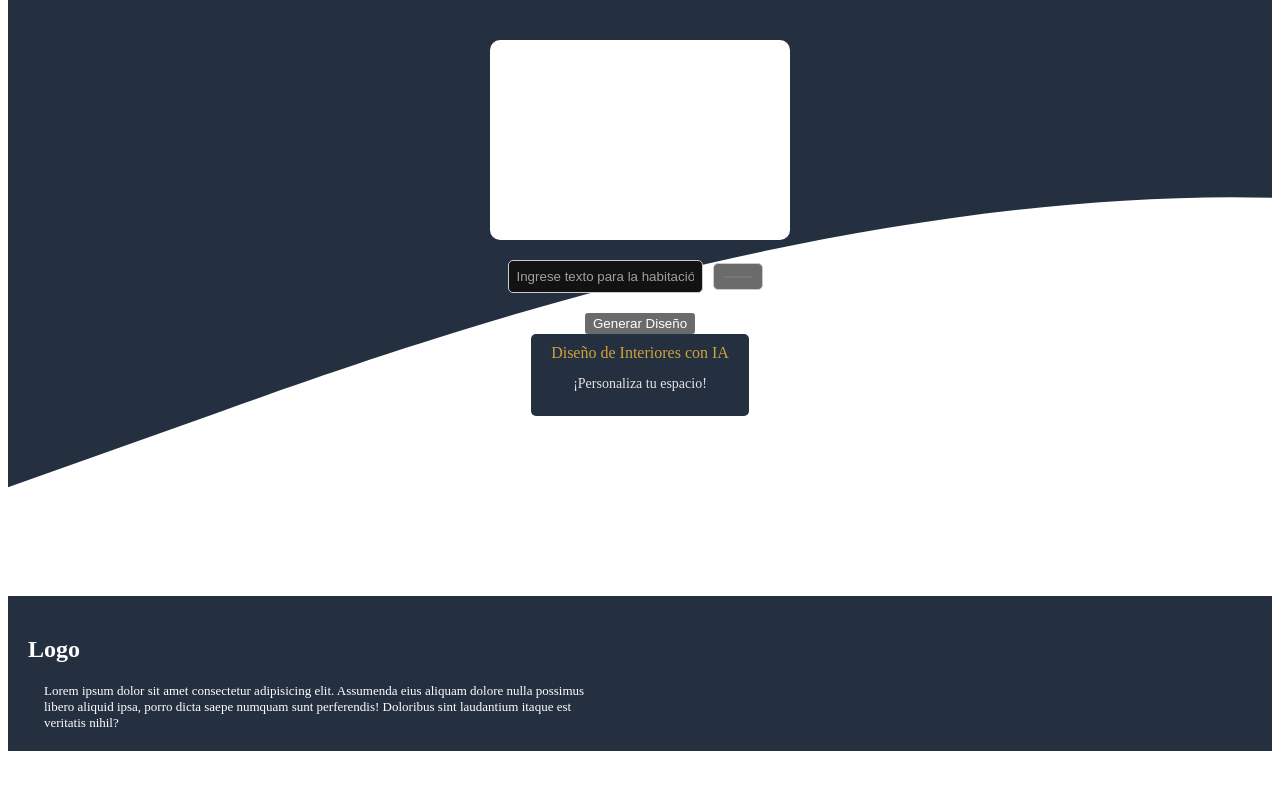
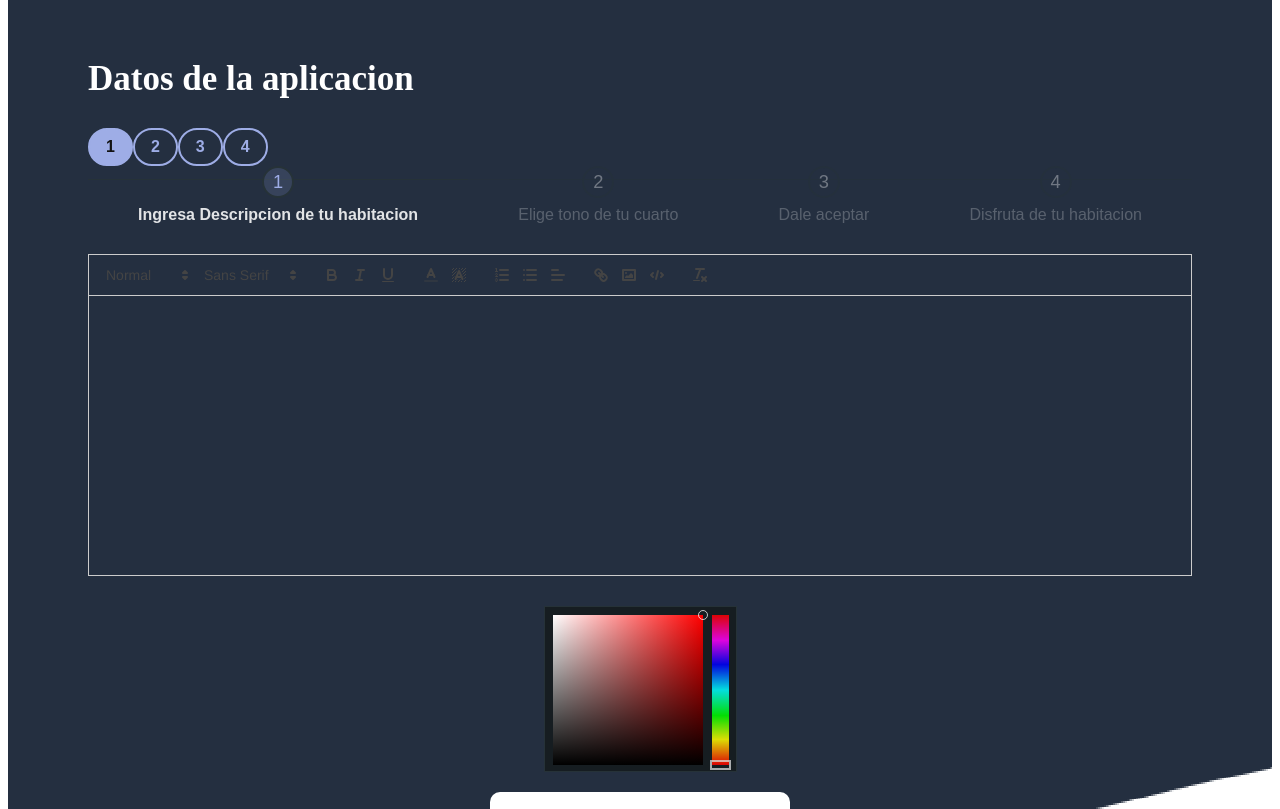
Before and after one commit to binmex/front_Inteligence, a React (Create React App) app: page / in a window 1280 px wide. Shown: the part 500-1309 px from the top of the page. Before the commit the page ends 1259 px from the top, so only its background shows below. Built offline with nearby package versions, Linux system fonts and the light colour scheme; a web font is replaced by a local one.

Commit message:
modificado front
modificar front

```diff
--- a/package.json
+++ b/package.json
@@ -8,6 +8,7 @@
     "@testing-library/user-event": "^13.5.0",
     "primeicons": "^6.0.1",
     "primereact": "^10.3.3",
+    "quill": "^1.3.7",
     "react": "^18.2.0",
     "react-dom": "^18.2.0",
     "react-scripts": "5.0.1",
--- a/src/App.jsx
+++ b/src/App.jsx
@@ -2,6 +2,7 @@ import React from "react";
 import { NavPrime } from "./Components/NavPrime";
 import { BannerPrime } from "./Components/BannerPrime";
 import { FooterPrime } from "./Components/FooterPrime";
+import { Centro } from "./Components/Centro";
 import InteriorDesignComponent from "./Components/InteriorDesignComponent";
 
 function App() {
@@ -10,6 +11,7 @@ function App() {
       <div className="div-con-fondo">
         <NavPrime />
         <BannerPrime />
+        <Centro />
         <InteriorDesignComponent />
       </div>
       <FooterPrime />
--- /dev/null
+++ b/src/Components/Centro.jsx
@@ -0,0 +1,74 @@
+import React, { useState } from 'react';
+import { Steps } from 'primereact/steps';
+import { Button } from 'primereact/button';
+import { Editor } from "primereact/editor";
+
+import { ColorPicker } from 'primereact/colorpicker';
+
+
+export const Centro= () => {
+    const [text, setText] = useState('');
+    const [activeIndex, setActiveIndex] = useState(0);
+    const [color, setColor] = useState(null);
+    const items = [
+        {
+            label: 'Ingresa Descripcion de tu habitacion'
+        },
+        {
+            label: 'Elige tono de tu cuarto'
+        },
+        {
+            label: 'Dale aceptar '
+        },
+        {
+            label: 'Disfruta de tu habitacion'
+        }
+    ];
+    return(
+        <div className="div-bannerCentro">
+
+            <div className="content-banner">
+
+                <div className="banner-message">
+                <h2>Datos de la aplicacion</h2>
+                </div>
+
+
+                <div className="card">
+
+                        <Button outlined={activeIndex !== 0} rounded label="1" onClick={() => setActiveIndex(0)} className="w-2rem h-2rem p-0" />
+                        <Button outlined={activeIndex !== 1} rounded label="2" onClick={() => setActiveIndex(1)} className="w-2rem h-2rem p-0" />
+                        <Button outlined={activeIndex !== 2} rounded label="3" onClick={() => setActiveIndex(2)} className="w-2rem h-2rem p-0" />
+                        <Button outlined={activeIndex !== 2} rounded label="4" onClick={() => setActiveIndex(3)} className="w-2rem h-2rem p-0" />
+
+                    <Steps model={items} activeIndex={activeIndex} />
+
+
+                </div>
+
+
+                <div className="editor-container">
+                <Editor value={text} onTextChange={(e) => setText(e.htmlValue)} style={{ height: '280px' }} />
+                </div>
+                <div className='colorpicked'>
+
+                <ColorPicker value={color} onChange={(e) => setColor(e.value)} inline/>
+
+
+
+                </div>
+
+
+
+            </div>
+
+
+
+
+
+
+
+        </div>
+
+    )
+}
--- a/src/index.css
+++ b/src/index.css
@@ -80,3 +80,25 @@ body {
   font-size: small;
   margin: 0 2rem 0 1rem;
 }
+.card{
+  width: 100%;
+  align-items: center;
+}
+.div-bannerCentro{
+  width: 100%;
+  display: grid;
+  grid-template-columns: 1fr;
+  grid-template-rows: auto;
+  align-items: center;
+  margin-top: 10px;
+
+}
+.colorpicked{
+  display: flex;
+  justify-content: center;
+  align-items: center;
+  margin-top: 30px;
+}
+.editor-container {
+  margin-top: 30px;
+}
```
Also changed, not shown: 1 other file (tests, documents, lock files or other folders).
